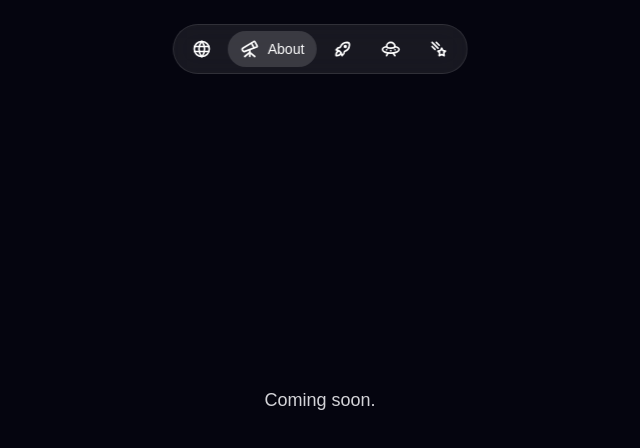
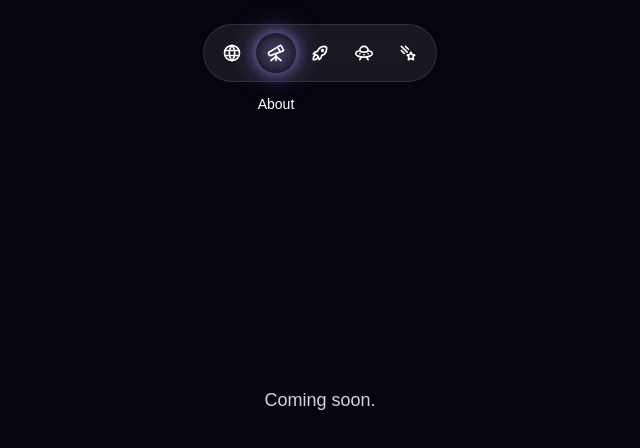
Before and after one commit to swapnil-dhanke/swapnildhanke.com, a Next.js app: page /about in a window 1280 px wide. Shown: the top 448 px of the page, without its empty margins (320-960 px from the left). Built offline with nearby package versions, Linux system fonts and the light colour scheme.

Commit message:
Replace expanding-pill nav with icon-only bar, star-glow active state, and label below

```diff
--- a/package.json
+++ b/package.json
@@ -14,7 +14,6 @@
     "@tsparticles/react": "^3.0.0",
     "@tsparticles/slim": "^3.9.1",
     "@tsparticles/updater-twinkle": "^3.9.1",
-    "framer-motion": "^13.2.0",
     "next": "16.3.4",
     "react": "19.2.8",
     "react-dom": "19.2.8",
--- a/src/app/globals.css
+++ b/src/app/globals.css
@@ -61,3 +61,35 @@ html::-webkit-scrollbar {
   will-change: transform;
   transform: translateZ(0);
 }
+
+/*
+ * Active nav icon highlight — a soft "ignited star" glow rather than a hard
+ * UI ring, using the same purple (rgb(168 133 247)) as the constellation
+ * hover-reveal lines so the two effects read as one visual language.
+ */
+.nav-star-glow {
+  background: radial-gradient(
+    circle,
+    rgb(168 133 247 / 35%) 0%,
+    rgb(168 133 247 / 16%) 50%,
+    rgb(168 133 247 / 0%) 75%
+  );
+  box-shadow:
+    0 0 10px 1px rgb(168 133 247 / 45%),
+    0 0 22px 4px rgb(168 133 247 / 22%);
+  animation: nav-star-pulse 2.4s ease-in-out infinite;
+}
+
+@keyframes nav-star-pulse {
+  0%,
+  100% {
+    box-shadow:
+      0 0 10px 1px rgb(168 133 247 / 45%),
+      0 0 22px 4px rgb(168 133 247 / 22%);
+  }
+  50% {
+    box-shadow:
+      0 0 13px 2px rgb(168 133 247 / 55%),
+      0 0 28px 6px rgb(168 133 247 / 30%);
+  }
+}
--- a/src/components/Nav.tsx
+++ b/src/components/Nav.tsx
@@ -1,8 +1,8 @@
 "use client";
 
+import { useLayoutEffect, useRef, useState } from "react";
 import Link from "next/link";
 import { usePathname } from "next/navigation";
-import { AnimatePresence, motion } from "framer-motion";
 import { IconComet, IconRocket, IconTelescope, IconUfo, IconWorld } from "@tabler/icons-react";
 
 const NAV_ITEMS = [
@@ -13,56 +13,71 @@ const NAV_ITEMS = [
   { href: "/blogs", label: "Blogs", Icon: IconComet },
 ] as const;
 
-// Shared across renders instead of a fresh object literal each time — this
-// only animates `transform`/`opacity` (layout/layoutId compile to those, not
-// width/padding), so it's GPU-accelerated rather than triggering reflow.
-const PILL_SPRING = { type: "spring", stiffness: 400, damping: 32 } as const;
+// Matches EDGE_FADE_MS in ConstellationField.tsx — the fast-snap duration
+// used for the hover-reveal lines, so the label fade reads consistently.
+const LABEL_FADE_MS = 140;
 
 export function Nav() {
   const pathname = usePathname();
+  const activeItem = NAV_ITEMS.find((item) => item.href === pathname) ?? NAV_ITEMS[0];
+
+  const barRef = useRef<HTMLElement>(null);
+  const itemRefs = useRef<Record<string, HTMLAnchorElement | null>>({});
+  const [labelX, setLabelX] = useState<number | null>(null);
+  const [labelVisible, setLabelVisible] = useState(false);
+
+  useLayoutEffect(() => {
+    const bar = barRef.current;
+    const activeEl = itemRefs.current[activeItem.href];
+    if (!bar || !activeEl) return;
+
+    const barRect = bar.getBoundingClientRect();
+    const itemRect = activeEl.getBoundingClientRect();
+    setLabelX(itemRect.left + itemRect.width / 2 - barRect.left);
+
+    setLabelVisible(false);
+    const raf = requestAnimationFrame(() => setLabelVisible(true));
+    return () => cancelAnimationFrame(raf);
+  }, [activeItem.href]);
 
   return (
-    <nav className="fixed top-6 left-1/2 z-50 -translate-x-1/2">
-      <ul className="nav-glass flex items-center gap-1 rounded-full border border-white/10 bg-white/8 p-1.5 backdrop-blur-md">
+    <div className="fixed top-6 left-1/2 z-50 -translate-x-1/2">
+      <nav
+        ref={barRef}
+        className="nav-glass flex items-center gap-1 rounded-full border border-white/10 bg-white/8 p-2 backdrop-blur-md"
+      >
         {NAV_ITEMS.map(({ href, label, Icon }) => {
-          const isActive = pathname === href;
+          const isActive = href === activeItem.href;
 
           return (
-            <li key={href}>
-              <Link href={href}>
-                <motion.span
-                  layout
-                  className="relative flex items-center gap-2 rounded-full px-3 py-2 text-white"
-                  transition={PILL_SPRING}
-                >
-                  {isActive && (
-                    <motion.span
-                      layoutId="nav-active-pill"
-                      className="absolute inset-0 rounded-full bg-white/15"
-                      transition={PILL_SPRING}
-                    />
-                  )}
-                  <Icon className="relative z-10 h-5 w-5 shrink-0" stroke={2} />
-                  <AnimatePresence initial={false}>
-                    {isActive && (
-                      <motion.span
-                        key="label"
-                        initial={{ opacity: 0 }}
-                        animate={{ opacity: 1 }}
-                        exit={{ opacity: 0 }}
-                        transition={{ duration: 0.15 }}
-                        className="relative z-10 whitespace-nowrap text-sm font-medium"
-                      >
-                        {label}
-                      </motion.span>
-                    )}
-                  </AnimatePresence>
-                </motion.span>
-              </Link>
-            </li>
+            <Link
+              key={href}
+              href={href}
+              aria-label={label}
+              ref={(el) => {
+                itemRefs.current[href] = el;
+              }}
+              className="relative flex h-10 w-10 items-center justify-center rounded-full text-white"
+            >
+              {isActive && <span className="nav-star-glow absolute inset-0 rounded-full" aria-hidden />}
+              <Icon className="relative z-10 h-5 w-5" stroke={2} />
+            </Link>
           );
         })}
-      </ul>
-    </nav>
+      </nav>
+      <div className="relative mt-3 h-5 w-full">
+        <span
+          className="absolute top-0 text-sm font-medium whitespace-nowrap text-white transition-opacity ease-out"
+          style={{
+            left: labelX ?? 0,
+            transform: "translateX(-50%)",
+            opacity: labelVisible ? 1 : 0,
+            transitionDuration: `${LABEL_FADE_MS}ms`,
+          }}
+        >
+          {activeItem.label}
+        </span>
+      </div>
+    </div>
   );
 }
```
Also changed, not shown: 1 other file (tests, documents, lock files or other folders).
